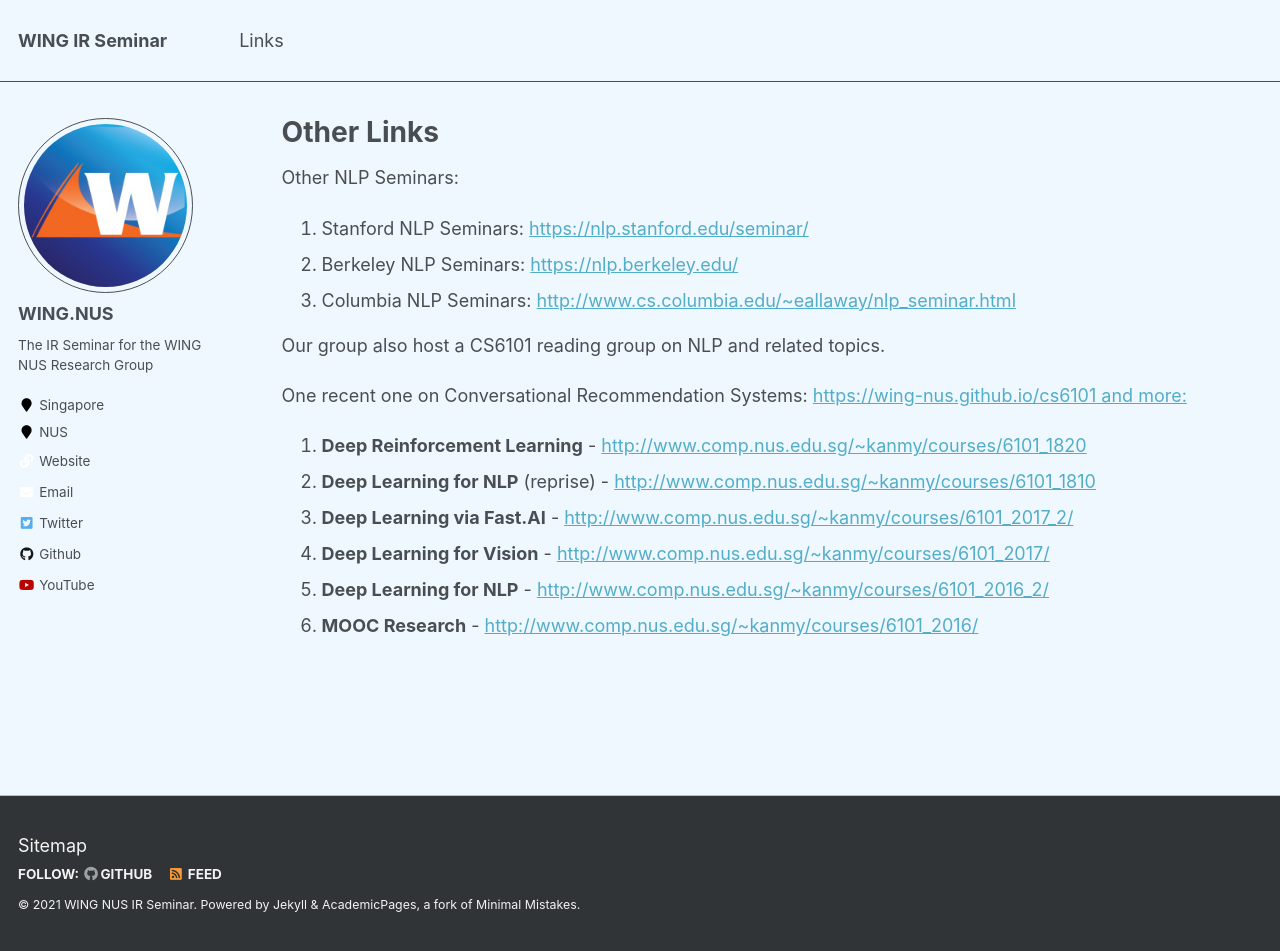
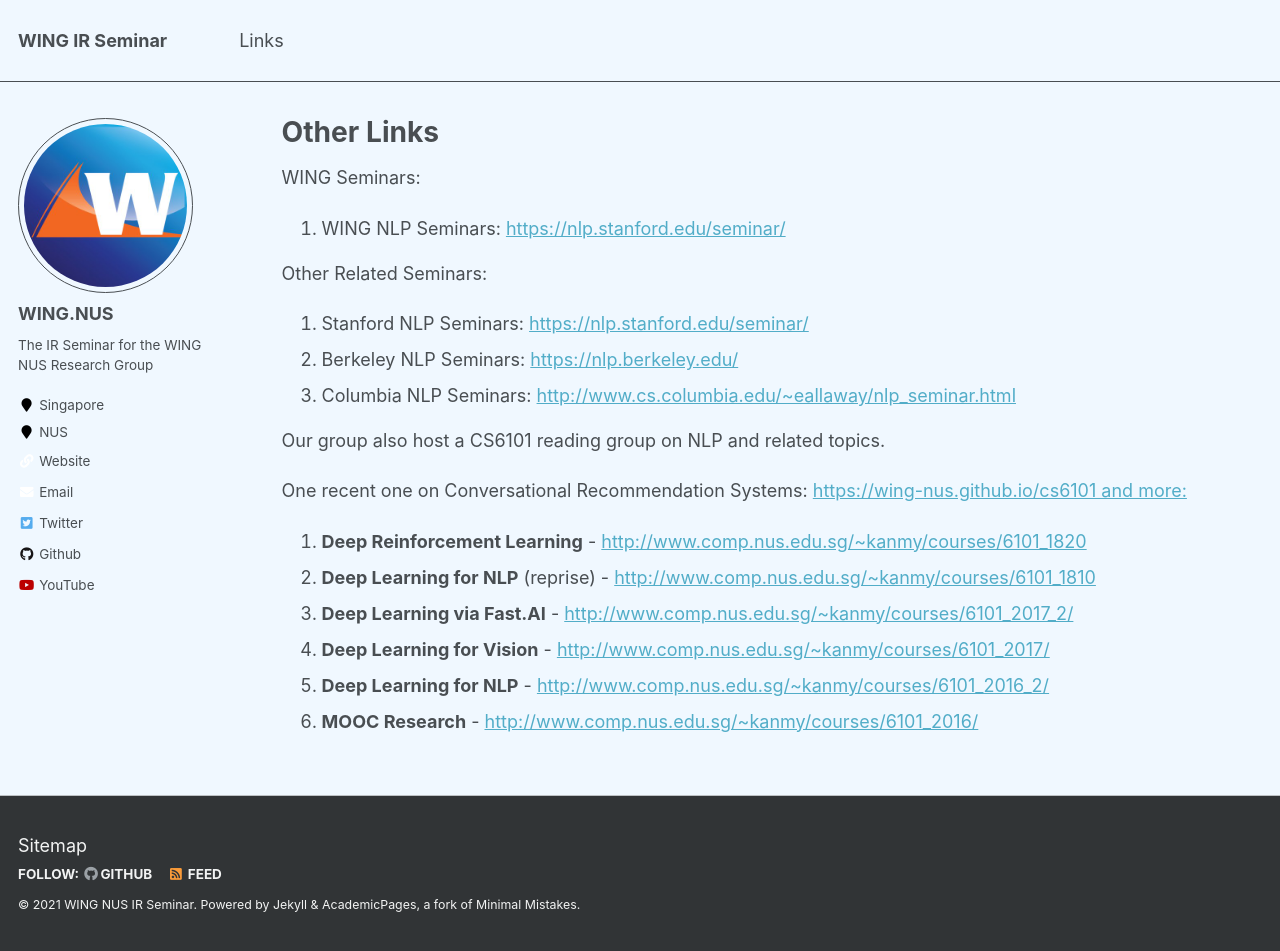
Before and after one commit to WING-NUS/ir-seminar, a Jekyll site: the page built from _pages/links.md, in a window 1280 px wide and 951 px high. Built offline with Jekyll 4.4.1, drawn with Linux system fonts in a browser that asks for light colours.

Commit message:
edit links & recompile again

```diff
--- a/_pages/links.md
+++ b/_pages/links.md
@@ -5,7 +5,10 @@ permalink: /links/
 author_profile: true
 ---
 
-Other NLP Seminars:
+WING Seminars:
+1. WING NLP Seminars: <a href="https://wing-nus.github.io/nlp-semina/">https://nlp.stanford.edu/seminar/</a>
+
+Other Related Seminars:
 
 1. Stanford NLP Seminars:  <a href="https://nlp.stanford.edu/seminar/">https://nlp.stanford.edu/seminar/
 2. Berkeley NLP Seminars: <a href="https://nlp.berkeley.edu/">https://nlp.berkeley.edu/
```
Also changed, not shown: 1 other file.
